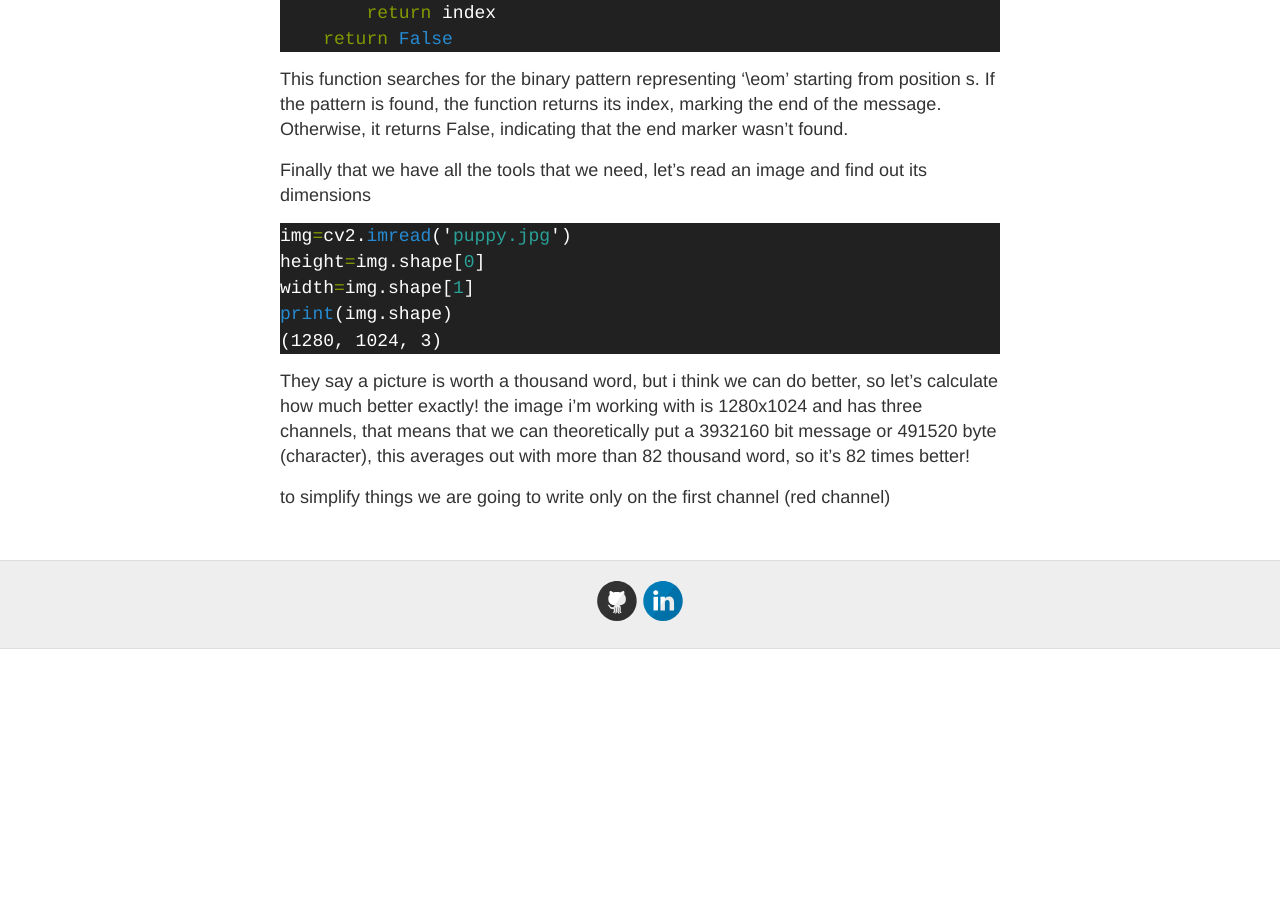
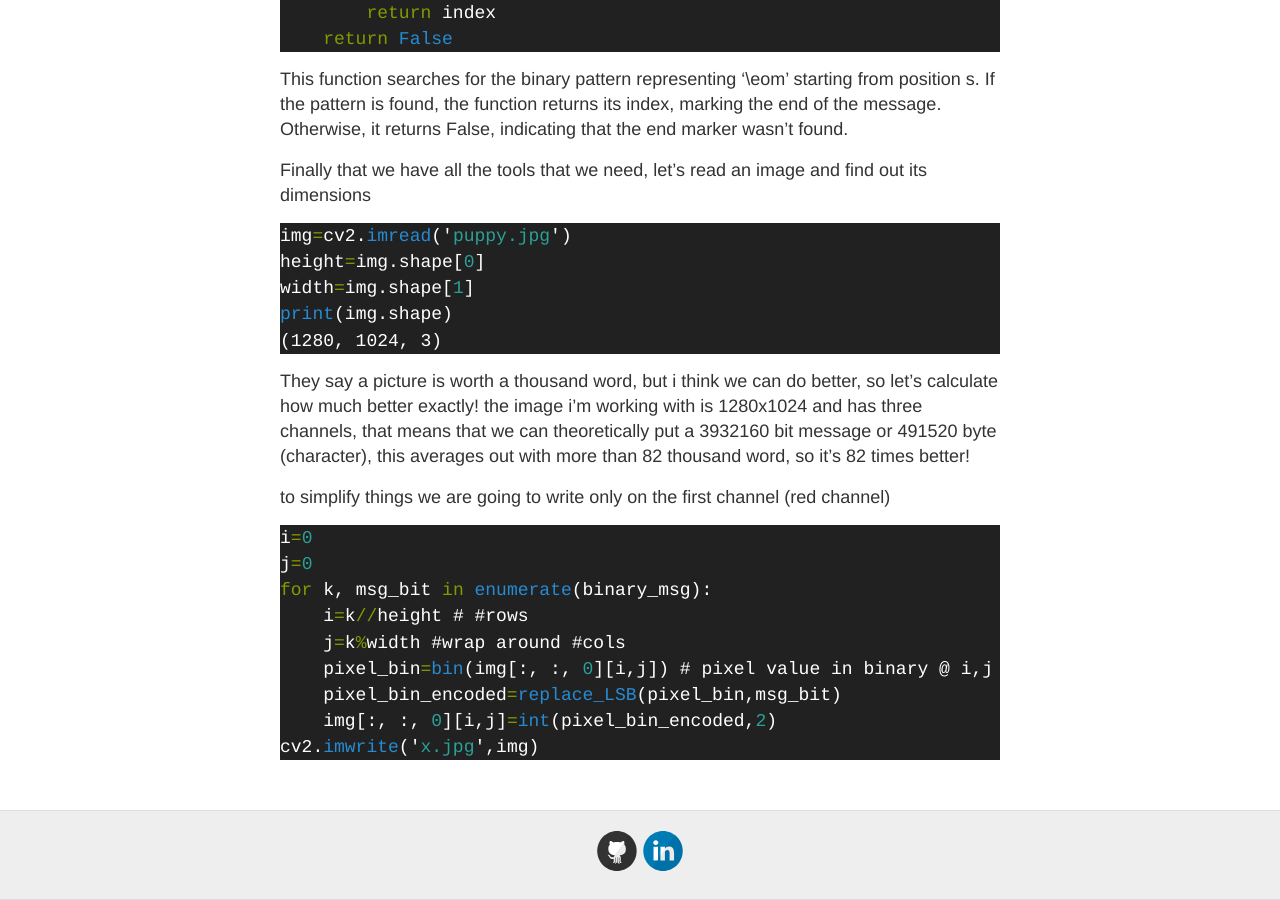
Before and after one commit to mgama1/mgama1.github.io, a Jekyll site: the page built from _posts/2024-10-2-secretmessage.md, in a window 1280 px wide and 900 px high, scrolled down 4126 px. Built offline with Jekyll 4.4.1, drawn with Linux system fonts in a browser that asks for light colours; a script that is not in the unit is left out; before the commit the page ends 4775 px from its top, so only the background shows below that.

Commit message:
refactoring_and_stuff

````diff
--- a/_posts/2024-10-2-secretmessage.md
+++ b/_posts/2024-10-2-secretmessage.md
@@ -154,3 +154,15 @@ the image i'm working with is 1280x1024 and has three channels, that means that
 
 
 to simplify things we are going to write only on the first channel (red channel)
+
+```python
+i=0
+j=0
+for k, msg_bit in enumerate(binary_msg):
+    i=k//height # #rows
+    j=k%width #wrap around #cols
+    pixel_bin=bin(img[:, :, 0][i,j]) # pixel value in binary @ i,j
+    pixel_bin_encoded=replace_LSB(pixel_bin,msg_bit)
+    img[:, :, 0][i,j]=int(pixel_bin_encoded,2)
+cv2.imwrite('x.jpg',img)
+```
````
